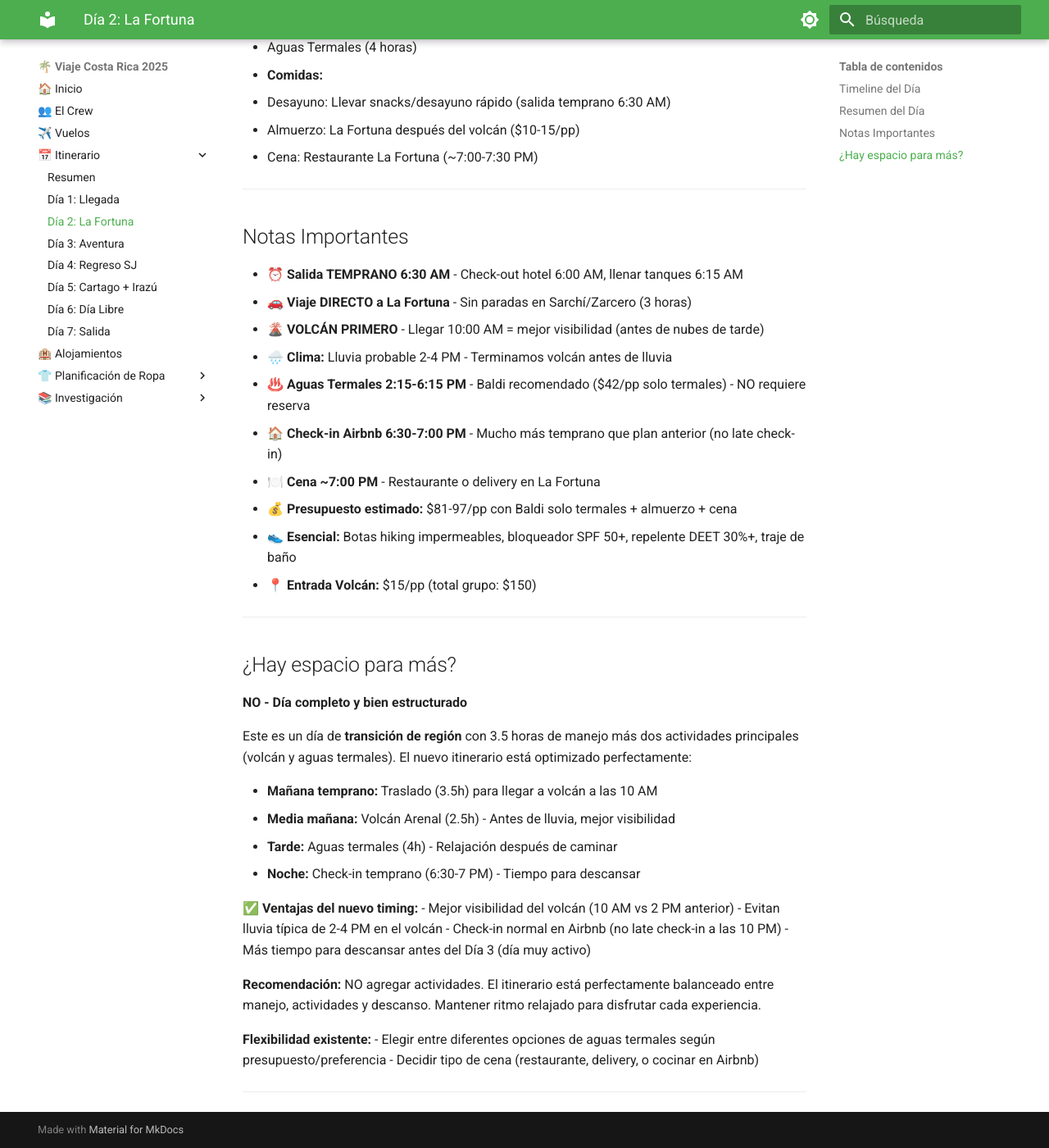
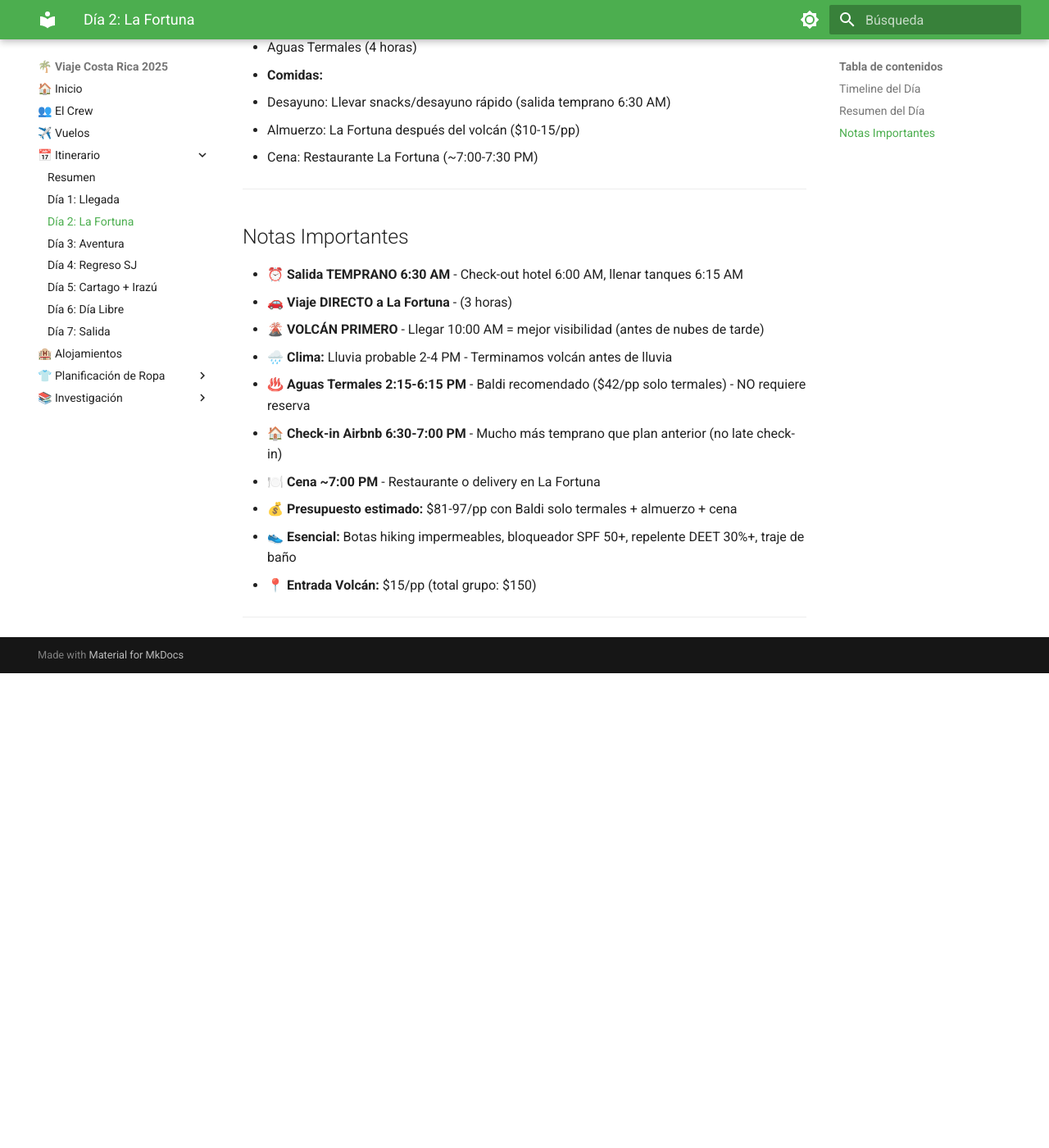
Before and after one commit to jvelez79/costa-rica, an MkDocs documentation site: the page built from docs/itinerario/dia-2.md, in a window 1280 px wide and 1400 px high, scrolled down 1278 px. Shown: the whole window at 82% size. Built offline with MkDocs 1.6.1 and Material for MkDocs 9.7.7, drawn with Linux system fonts in a browser that asks for light colours; after the commit the page ends 2099 px from its top, so only the background shows below that.

Commit message:
Refine Día 2 itinerary by simplifying travel notes and removing unnecessary details to enhance clarity and focus on key activities.

```diff
--- a/docs/itinerario/dia-2.md
+++ b/docs/itinerario/dia-2.md
@@ -43,7 +43,7 @@
 ## Notas Importantes
 
 - ⏰ **Salida TEMPRANO 6:30 AM** - Check-out hotel 6:00 AM, llenar tanques 6:15 AM
-- 🚗 **Viaje DIRECTO a La Fortuna** - Sin paradas en Sarchí/Zarcero (3 horas)
+- 🚗 **Viaje DIRECTO a La Fortuna** - (3 horas)
 - 🌋 **VOLCÁN PRIMERO** - Llegar 10:00 AM = mejor visibilidad (antes de nubes de tarde)
 - 🌧️ **Clima:** Lluvia probable 2-4 PM - Terminamos volcán antes de lluvia
 - ♨️ **Aguas Termales 2:15-6:15 PM** - Baldi recomendado ($42/pp solo termales) - NO requiere reserva
@@ -54,28 +54,3 @@
 - 📍 **Entrada Volcán:** $15/pp (total grupo: $150)
 
 ---
-
-## ¿Hay espacio para más?
-
-**NO - Día completo y bien estructurado**
-
-Este es un día de **transición de región** con 3.5 horas de manejo más dos actividades principales (volcán y aguas termales). El nuevo itinerario está optimizado perfectamente:
-
-- **Mañana temprano:** Traslado (3.5h) para llegar a volcán a las 10 AM
-- **Media mañana:** Volcán Arenal (2.5h) - Antes de lluvia, mejor visibilidad
-- **Tarde:** Aguas termales (4h) - Relajación después de caminar
-- **Noche:** Check-in temprano (6:30-7 PM) - Tiempo para descansar
-
-**✅ Ventajas del nuevo timing:**
-- Mejor visibilidad del volcán (10 AM vs 2 PM anterior)
-- Evitan lluvia típica de 2-4 PM en el volcán
-- Check-in normal en Airbnb (no late check-in a las 10 PM)
-- Más tiempo para descansar antes del Día 3 (día muy activo)
-
-**Recomendación:** NO agregar actividades. El itinerario está perfectamente balanceado entre manejo, actividades y descanso. Mantener ritmo relajado para disfrutar cada experiencia.
-
-**Flexibilidad existente:**
-- Elegir entre diferentes opciones de aguas termales según presupuesto/preferencia
-- Decidir tipo de cena (restaurante, delivery, o cocinar en Airbnb)
-
----
```
